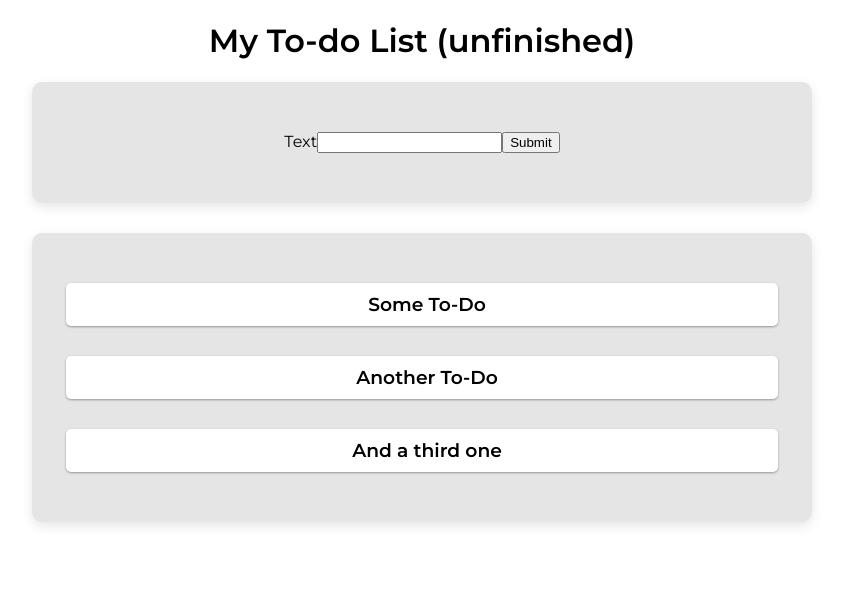
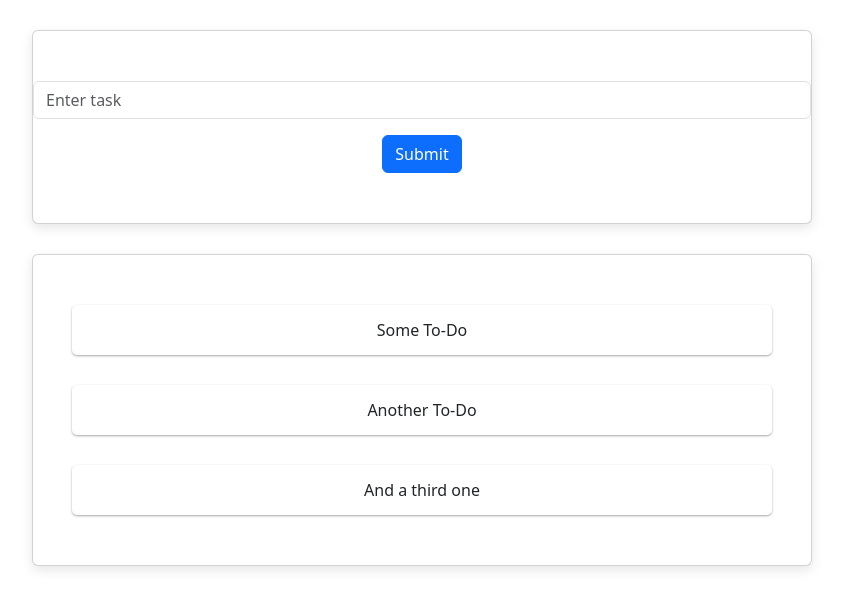
Before and after one commit to duartemelo/react-course, a React (Create React App) app in the folder todo-app/: page / in a window 1280 px wide. Shown: the top 608 px of the page, without its empty margins (218-1061 px from the left). Built offline with nearby package versions, Linux system fonts and the light colour scheme.

Commit message:
Adding bootstrap to to-do project

```diff
--- a/todo-app/package.json
+++ b/todo-app/package.json
@@ -6,7 +6,9 @@
     "@testing-library/jest-dom": "^5.16.5",
     "@testing-library/react": "^13.4.0",
     "@testing-library/user-event": "^13.5.0",
+    "bootstrap": "^5.3.0-alpha1",
     "react": "^18.2.0",
+    "react-bootstrap": "^2.7.2",
     "react-dom": "^18.2.0",
     "react-scripts": "5.0.1",
     "web-vitals": "^2.1.4"
--- a/todo-app/src/App.css
+++ b/todo-app/src/App.css
@@ -1,8 +1,5 @@
-@import url('https://fonts.googleapis.com/css2?family=Montserrat:wght@200;300;400;500;600&display=swap');
-
 .App {
   text-align: center;
-  font-family: 'Montserrat', sans-serif;
 }
 
 .App-logo {
--- a/todo-app/src/App.js
+++ b/todo-app/src/App.js
@@ -49,8 +49,7 @@ function App() {
 
   return (
     <div className="App">
-      <h1>My To-do List (unfinished)</h1>
-      <Card>
+      <Card className="mt-30">
         <ToDoForm onAddTodo={addTodo} maxId={maxId}/>
       </Card>
       <Card className="mt-30">
--- a/todo-app/src/Components/ToDo/ToDoForm/ToDoForm.js
+++ b/todo-app/src/Components/ToDo/ToDoForm/ToDoForm.js
@@ -1,4 +1,6 @@
 import React, {useState} from "react";
+import Button from 'react-bootstrap/Button';
+import Form from 'react-bootstrap/Form';
 
 const ToDoForm = (props) => {
   const [todoText, setTodoText] = useState('');
@@ -22,11 +24,12 @@ const ToDoForm = (props) => {
 
 
   return (
-    <form onSubmit={onSubmitHandler}>
-      <label>Text</label>
-      <input type="text" value={todoText} onChange={onChangeText}></input>
-      <button type="submit">Submit</button>
-    </form>
+    <Form onSubmit={onSubmitHandler}>
+      <Form.Group className="mb-3">
+        <Form.Control type="text" placeholder="Enter task" value={todoText} onChange={onChangeText}/>
+      </Form.Group>
+      <Button type="submit">Submit</Button>
+    </Form>
   );
 };
 
--- a/todo-app/src/Components/ToDo/ToDoList/ToDoItem.js
+++ b/todo-app/src/Components/ToDo/ToDoList/ToDoItem.js
@@ -8,7 +8,7 @@ const ToDoItem = (props) => {
 
   return (
     <div className="todo-item" onClick={setAsDoneClickHandler}>
-      <h3>{props.text}</h3>
+      <p>{props.text}</p>
     </div>
   );
 };
--- a/todo-app/src/Components/ToDo/ToDoList/TodoItem.css
+++ b/todo-app/src/Components/ToDo/ToDoList/TodoItem.css
@@ -5,13 +5,10 @@
   border-radius: 5px;
   box-shadow: rgba(0, 0, 0, 0.12) 0px 1px 3px, rgba(0, 0, 0, 0.24) 0px 1px 2px;
   cursor: pointer;
-  padding: 10px 0px 10px 10px;
+  height: 50px;
+  line-height: 50px;
 }
 
 .todo-item:not(:first-child){
   margin-top: 30px;
 }
-
-h3{
-  margin: 0;
-}
--- a/todo-app/src/index.js
+++ b/todo-app/src/index.js
@@ -3,6 +3,7 @@ import ReactDOM from 'react-dom/client';
 import './index.css';
 import App from './App';
 import reportWebVitals from './reportWebVitals';
+import 'bootstrap/dist/css/bootstrap.min.css';
 
 const root = ReactDOM.createRoot(document.getElementById('root'));
 root.render(
```
Also changed, not shown: 1 other file (tests, documents, lock files or other folders).
